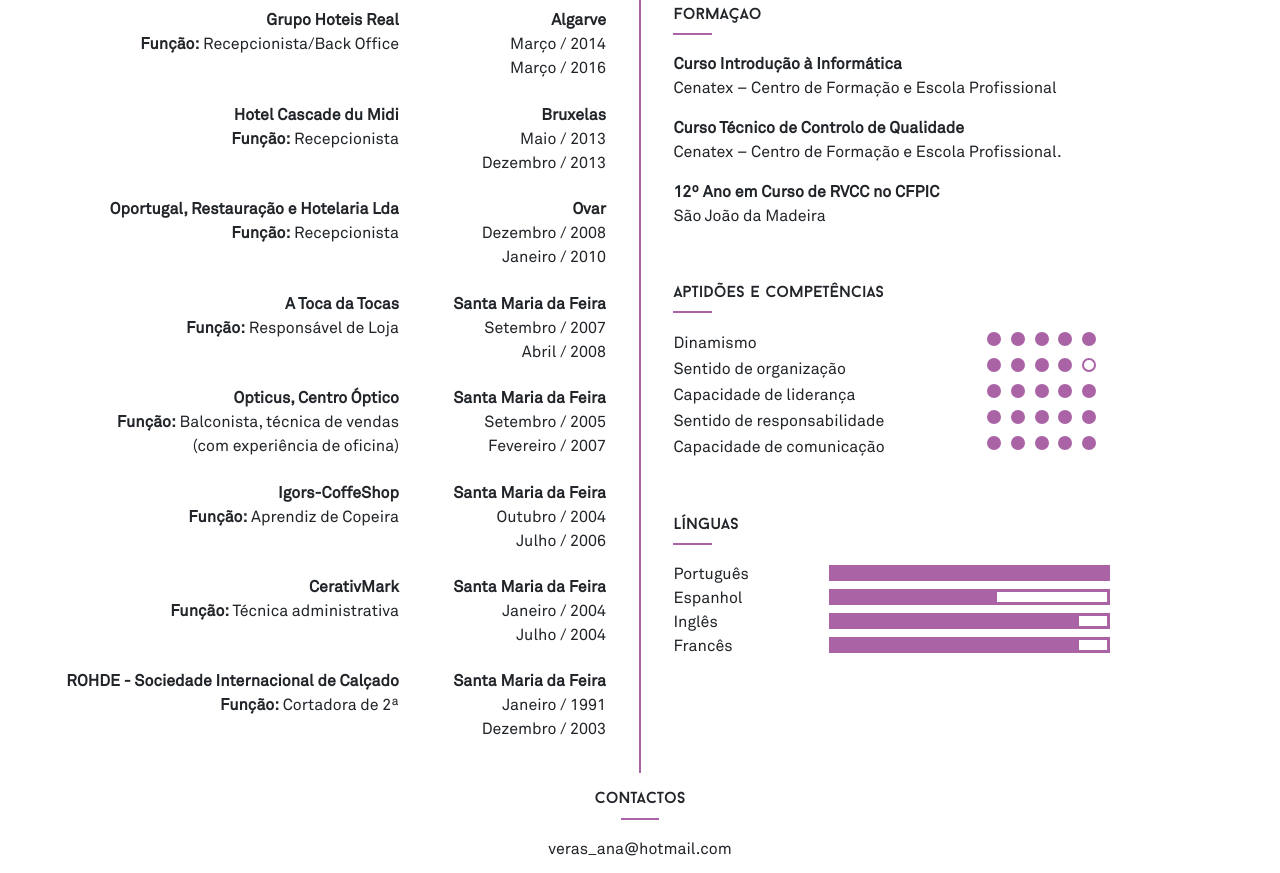
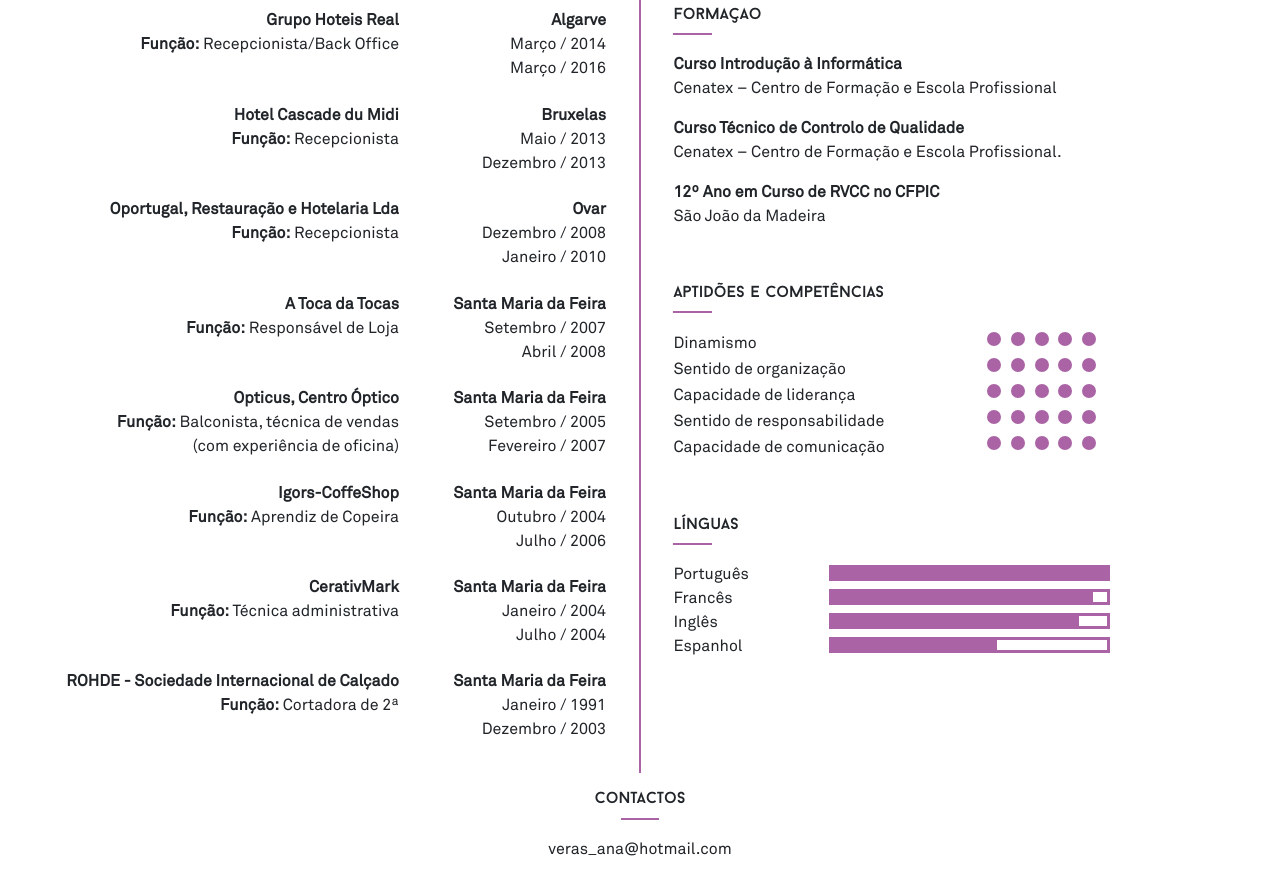
Before and after one commit to anaveras/anaveras.github.io, a plain HTML site: page index.html in a window 1280 px wide. Shown: the part 604-1477 px from the top of the page. Drawn offline with nearby package versions, Linux system fonts and the light colour scheme.

Commit message:
changed languages and skills

```diff
--- a/index.html
+++ b/index.html
@@ -258,7 +258,7 @@
                             <circle cx="10" cy="10" r="6" stroke="#AA64A5" stroke-width="2" fill="#AA64A5" />
                         </svg>
                         <svg width="20" height="20">
-                            <circle cx="10" cy="10" r="6" stroke="#AA64A5" stroke-width="2" fill="none" />
+                            <circle cx="10" cy="10" r="6" stroke="#AA64A5" stroke-width="2" fill="#AA64A5" />
                         </svg>
                     </div>
                 </div>
@@ -350,12 +350,12 @@
                 </div>
                 <div class="row">
                     <div class="col-xs-3 col-md-3 col-lg-3 col-xl-3 align-self-center">
-                        Espanhol
+                        Francês
                     </div>
                     <div class="col-xs-6 col-md-6 col-lg-6 col-xl-6 align-self-center">
                         <div class="progress">
-                            <div class="progress-bar" role="progressbar" style="width:60%" aria-valuenow="60" aria-valuemin="0" aria-valuemax="100">
-                                <span class="sr-only">60%</span>
+                            <div class="progress-bar" role="progressbar" style="width:95%" aria-valuenow="60" aria-valuemin="0" aria-valuemax="100">
+                                <span class="sr-only">95%</span>
                             </div>
                         </div>
                     </div>
@@ -374,12 +374,12 @@
                 </div>
                 <div class="row">
                     <div class="col-xs-3 col-md-3 col-lg-3 col-xl-3 align-self-center">
-                        Francês
+                        Espanhol
                     </div>
                     <div class="col-xs-6 col-md-6 col-lg-6 col-xl-6 align-self-center">
                         <div class="progress">
-                            <div class="progress-bar" role="progressbar" style="width:90%" aria-valuenow="60" aria-valuemin="0" aria-valuemax="100">
-                                <span class="sr-only">90%</span>
+                            <div class="progress-bar" role="progressbar" style="width:60%" aria-valuenow="60" aria-valuemin="0" aria-valuemax="100">
+                                <span class="sr-only">60%</span>
                             </div>
                         </div>
                     </div>
```
